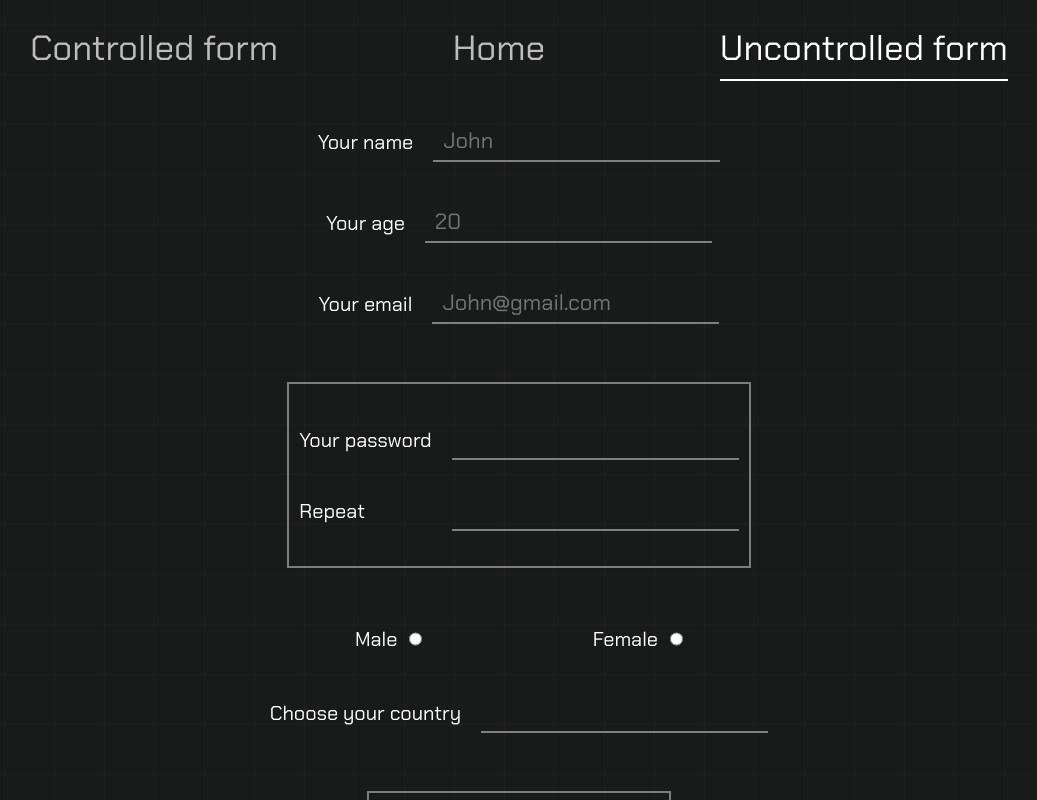
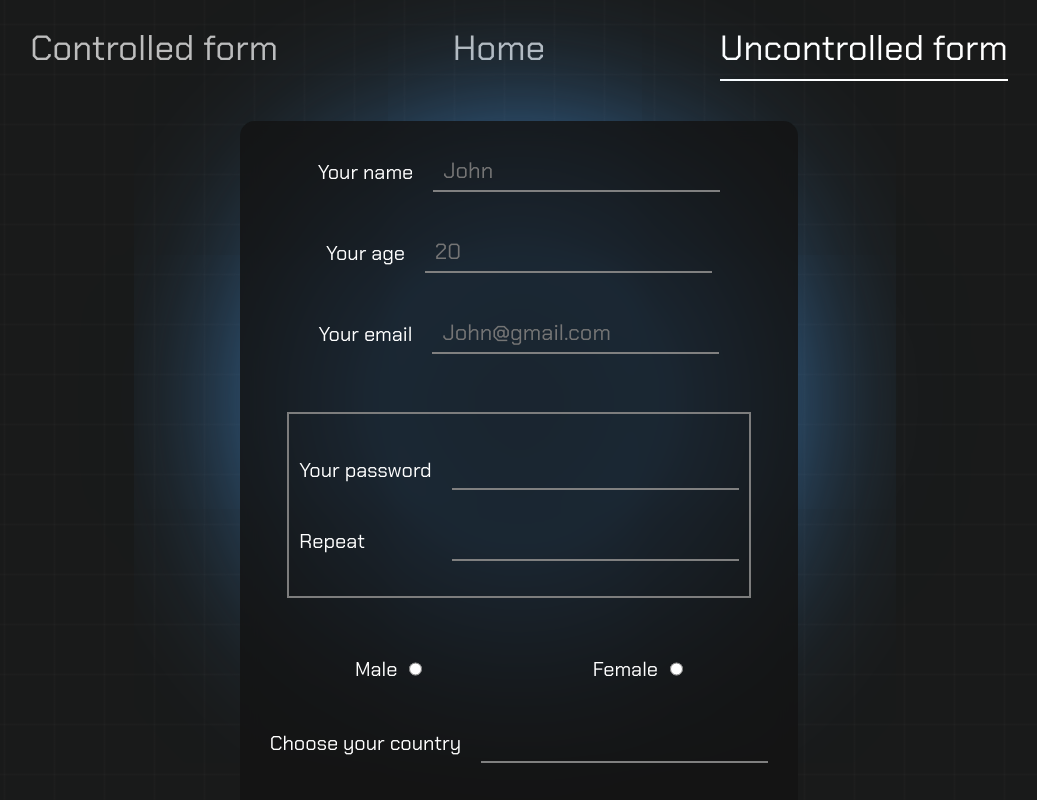
Before and after one commit to DialecticalLaw/react-projects, a React (Vite) app in the folder forms/: page /uncontrolled in a window 1280 px wide. Shown: the top 800 px of the page, without its empty margins (121-1158 px from the left). Built offline with nearby package versions, Linux system fonts and the light colour scheme; a web font is replaced by a local one.

Commit message:
feat: improve design of the form

```diff
--- a/forms/src/components/Uncontrolled/Uncontrolled.module.css
+++ b/forms/src/components/Uncontrolled/Uncontrolled.module.css
@@ -1,11 +1,16 @@
 .form {
+  z-index: 1;
   display: flex;
   flex-direction: column;
   align-items: center;
   gap: 4rem;
+  padding: 3rem;
   font-family: var(--font);
   color: #ffffff;
   font-size: 2rem;
+  background-color: rgba(20, 20, 20, 0.834);
+  backdrop-filter: blur(1rem);
+  border-radius: 1.5rem;
 }
 
 .wrapper {
@@ -60,3 +65,16 @@
   font-size: 1.7rem;
   font-weight: 300;
 }
+
+.light {
+  position: absolute;
+  inset: 0;
+  width: 32rem;
+  height: 32rem;
+  margin: auto;
+  border-radius: 50%;
+  box-shadow:
+    0 0 20rem 8rem var(--accent-color),
+    inset 0 0 20rem 8rem var(--accent-color);
+  filter: blur(1rem);
+}
--- a/forms/src/components/Uncontrolled/Uncontrolled.tsx
+++ b/forms/src/components/Uncontrolled/Uncontrolled.tsx
@@ -52,6 +52,8 @@ export function Uncontrolled() {
   };
 
   return (
+    <>
+      <div className={styles.light} />
       <form onSubmit={handleSubmit} className={styles.form}>
         <Input
           error={getErrorMessage(errors, 'name')}
@@ -147,5 +149,6 @@ export function Uncontrolled() {
 
         <Button type="submit">Submit</Button>
       </form>
+    </>
   );
 }
```
Lines whose indentation alone changed are shown as unchanged.
